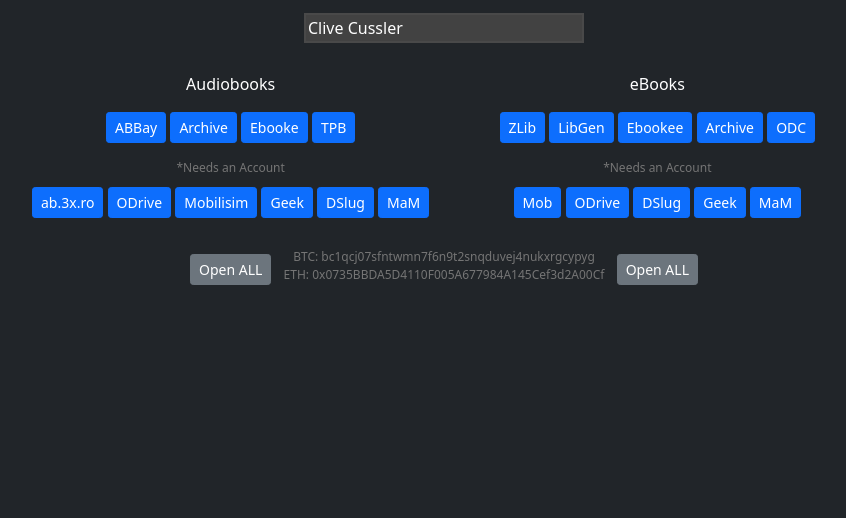
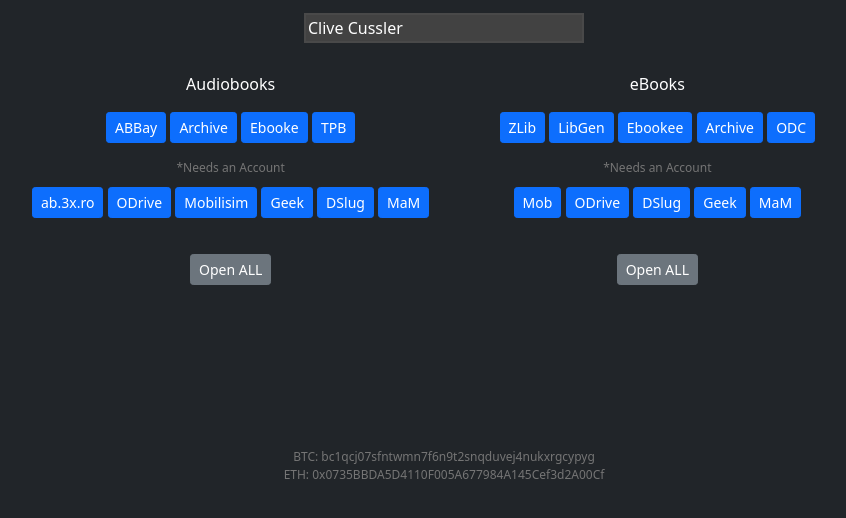
Before and after one commit to ABSearch/ABSearch.github.io, a plain HTML site: page index.html in a window 1280 px wide. Shown: the part 202-720 px from the top of the page, without its empty margins (196-1042 px from the left). Drawn offline with nearby package versions, Linux system fonts and the light colour scheme.

Commit message:
Update index.html
Tweaked Footer

```diff
--- a/index.html
+++ b/index.html
@@ -60,13 +60,6 @@
 				display: grid;
 				height: 50vh;
 				grid-template-columns: 0.5fr 1fr 1fr 0.5fr;
-				grid-auto-rows: minmax(200px, auto);
-			}
-			.wide {
-				grid-column: 1/5;
-				grid-row: 2/2;
-				align-items: flex-end;
-				justify-content: flex-end;
 			}
 		</style>
 
@@ -337,19 +330,15 @@
 						</p>
 					</div>
 					<div><!-- RIGHT - Empty On Purpose--></div>
-					<div
-						class="wide"
-						style="
-							text-align: center;
-							font-size: 12px;
-							color: rgb(117, 117, 117);
-						"
-					>
-						BTC: bc1qcj07sfntwmn7f6n9t2snqduvej4nukxrgcypyg<br />
-						ETH: 0x0735BBDA5D4110F005A677984A145Cef3d2A00Cf
-					</div>
 				</div>
 			</form>
 		</div>
+		<div
+			class="wide"
+			style="text-align: center; font-size: 12px; color: rgb(117, 117, 117)"
+		>
+			BTC: bc1qcj07sfntwmn7f6n9t2snqduvej4nukxrgcypyg<br />
+			ETH: 0x0735BBDA5D4110F005A677984A145Cef3d2A00Cf
+		</div>
 	</body>
 </html>
```
